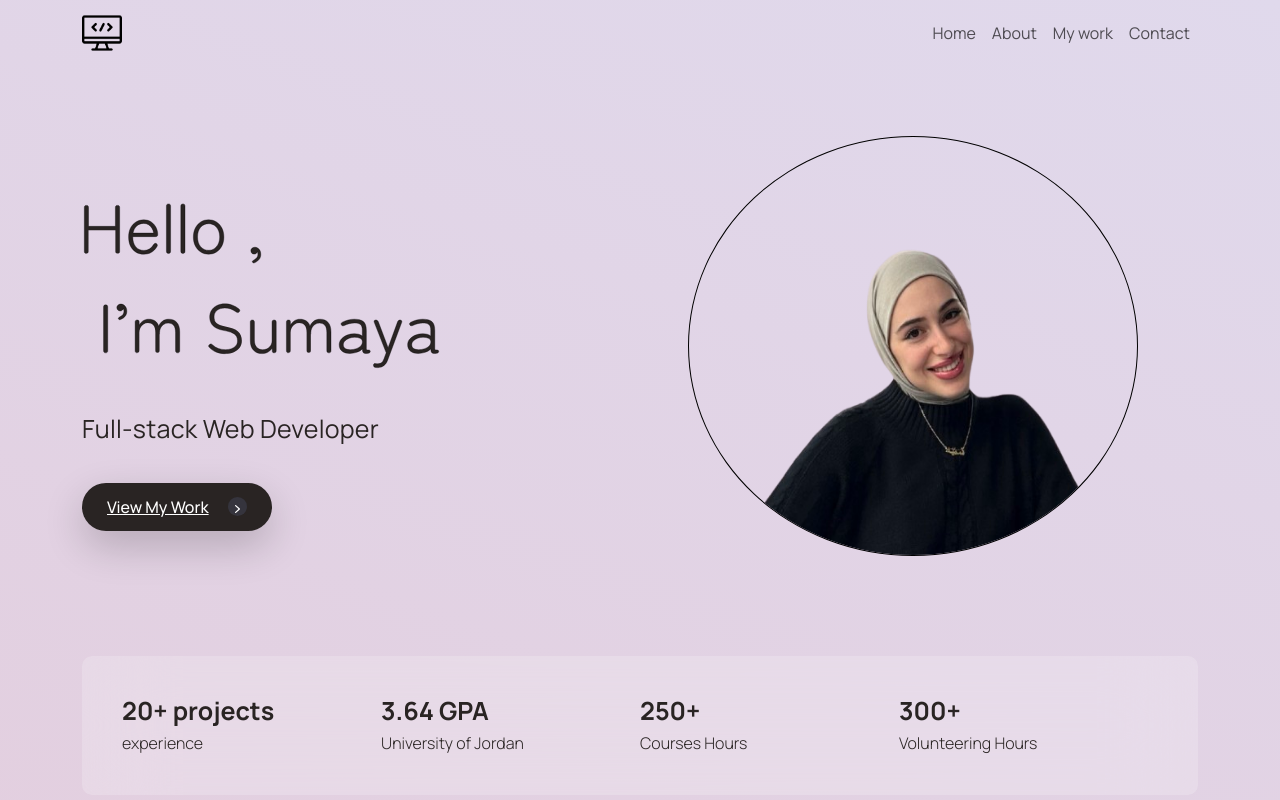
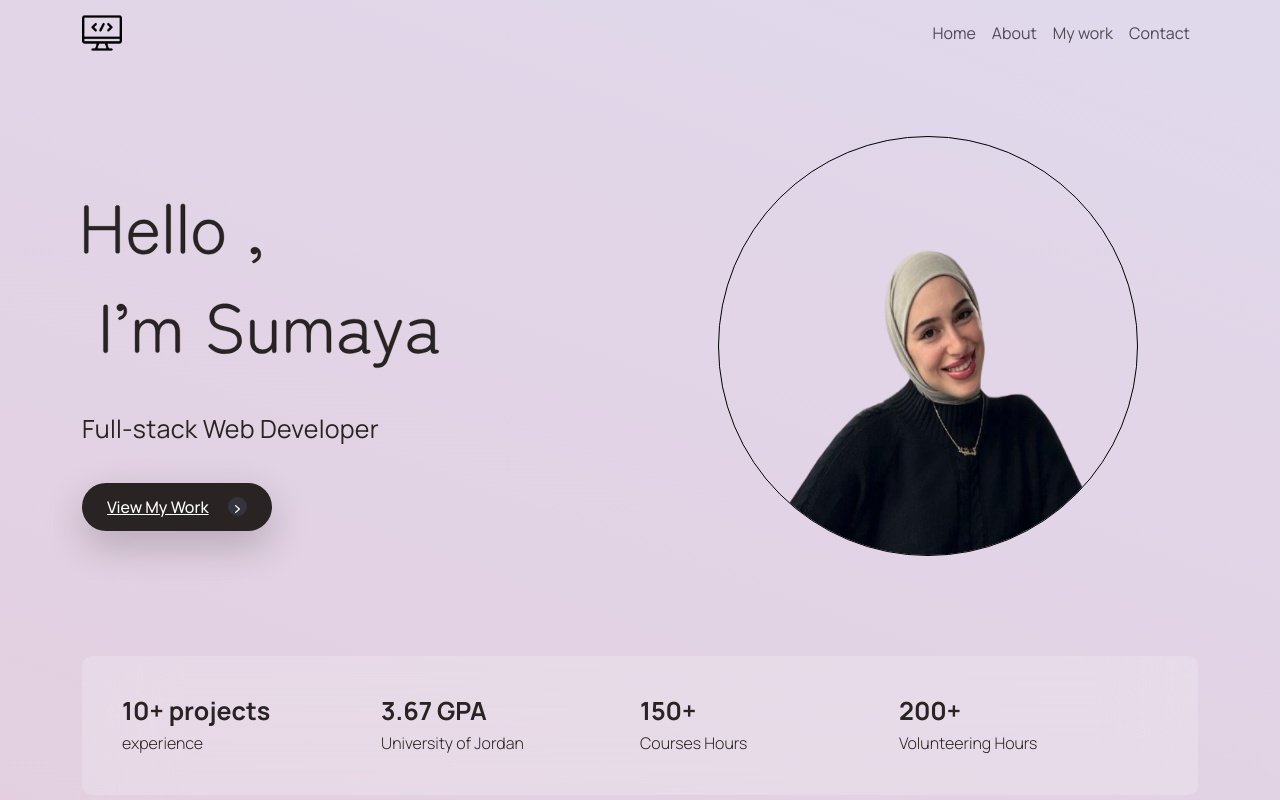
Before and after one commit to SumayaAlmafarjeh/portfolio-sumaya, a React (Vite) app: page / in a window 1280 px wide. Shown: the top 800 px of the page. Built offline with nearby package versions, Linux system fonts and the light colour scheme.

Commit message:
Add files via upload

```diff
--- a/src/Contact.jsx
+++ b/src/Contact.jsx
@@ -15,8 +15,6 @@ function Contact() {
         <CgMail className='contact-icon' />
         <a className='contact-link' href="mailto:sumaya.almafarjeh@gmail.com"  target="_blank"><span>sumaya.almafarjeh@gmail.com</span></a>
       </div>
-
-
     </div>
   )
 }
--- a/src/MainPage.jsx
+++ b/src/MainPage.jsx
@@ -49,19 +49,19 @@ function MainPage() {
             <div className="experience-section">
               <div className="experience-inner">
                 <div className="col">
-                  <h3>20+ projects</h3>
+                  <h3>10+ projects</h3>
                   <p>experience</p>
                 </div>
                 <div className="col">
-                  <h3>3.64 GPA</h3>
+                  <h3>3.67 GPA</h3>
                   <p>University of Jordan</p>
                 </div>
                 <div className="col">
-                  <h3>250+</h3>
+                  <h3>150+</h3>
                   <p>Courses Hours</p>
                 </div>
                 <div className="col">
-                  <h3>300+</h3>
+                  <h3>200+</h3>
                   <p>Volunteering Hours</p>
                 </div>
               </div>
--- a/src/index.css
+++ b/src/index.css
@@ -53,7 +53,7 @@ body {
 .col-right img {
   border-radius: 50%;
   border: 1px solid transparent;
-  width: 450px;
+  width: 420px;
   height: 420px;
   margin-right: 60px;
   animation: draw-border 7s forwards;
```
Also changed, not shown: src/MyWork.jsx (line endings or trailing spaces).
